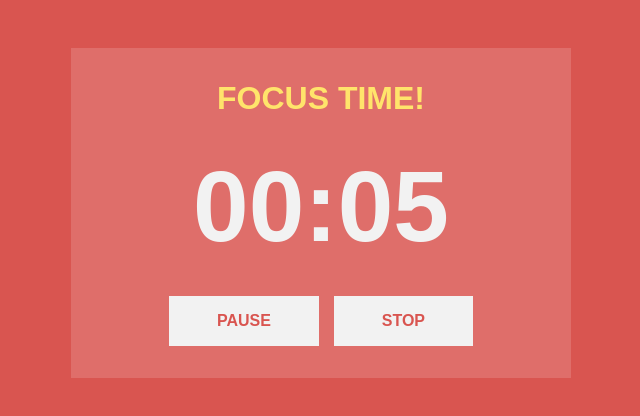
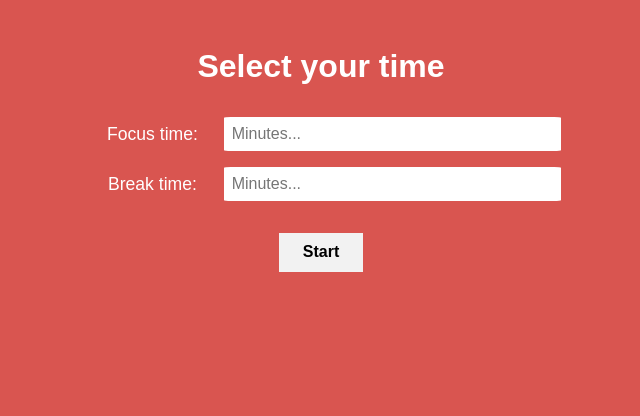
Before and after one commit to albbeltran/pomodoro-js, a plain HTML site: page index.html in a window 1280 px wide. Shown: the whole page, without its empty margins (319-959 px from the left). Drawn offline with nearby package versions, Linux system fonts and the light colour scheme.

Commit message:
added a form to ask the focus/break time

```diff
--- a/estilos/estilos.scss
+++ b/estilos/estilos.scss
@@ -5,9 +5,6 @@ $white-gray: #f2f2f2;
 *{
     margin: 0;
     padding: 0;
-    box-sizing: border-box;
-    -moz-box-sizing: border-box;
-    -webkit-box-sizing: border-box;
 
     .btn{
         font-weight: bold;
--- a/index.html
+++ b/index.html
@@ -4,6 +4,7 @@
     <meta charset="UTF-8">
     <meta http-equiv="X-UA-Compatible" content="IE=edge">
     <meta name="viewport" content="width=device-width, initial-scale=1.0">
+    <link rel="stylesheet" href="https://cdnjs.cloudflare.com/ajax/libs/normalize/8.0.1/normalize.min.css" integrity="sha512-NhSC1YmyruXifcj/KFRWoC561YpHpc5Jtzgvbuzx5VozKpWvQ+4nXhPdFgmx8xqexRcpAglTj9sIBWINXa8x5w==" crossorigin="anonymous" referrerpolicy="no-referrer" />
     <link rel="stylesheet" href="estilos/estilos.css">
     <title>Online Pomodoro</title>
 </head>
@@ -24,7 +25,6 @@
                 </div>
             </form>
 
-            <!-- <button class="btn-start" id="btnStart">Start to work!</button> -->
             <input type="submit" class="btn-start" id="btnStart" value="Start">
         </div>
 
--- a/index.js
+++ b/index.js
@@ -34,8 +34,8 @@
 
 
     function form(){
-        // containerPomodoro.style.display = 'none';
-        // containerForm.style.display = 'block';
+        containerPomodoro.style.display = 'none';
+        containerForm.style.display = 'block';
 
         let startPomodoro = false;
 
@@ -61,13 +61,10 @@
 
             if(startPomodoro==true){
                 limit = limitFocus;
-                // pomodoro(limitFocus, limitBreak, limit);
+                pomodoro(limitFocus, limitBreak, limit);
             }
         });
     }
-    limitFocus=10;
-    limitBreak=10;
-    pomodoro(limitFocus, limitBreak, limit);
 
     function pomodoro(limitFocus, limitBreak, limit){
         clearInterval(counter);
```
Also changed, not shown: estilos/estilos.css, 1 other file.
